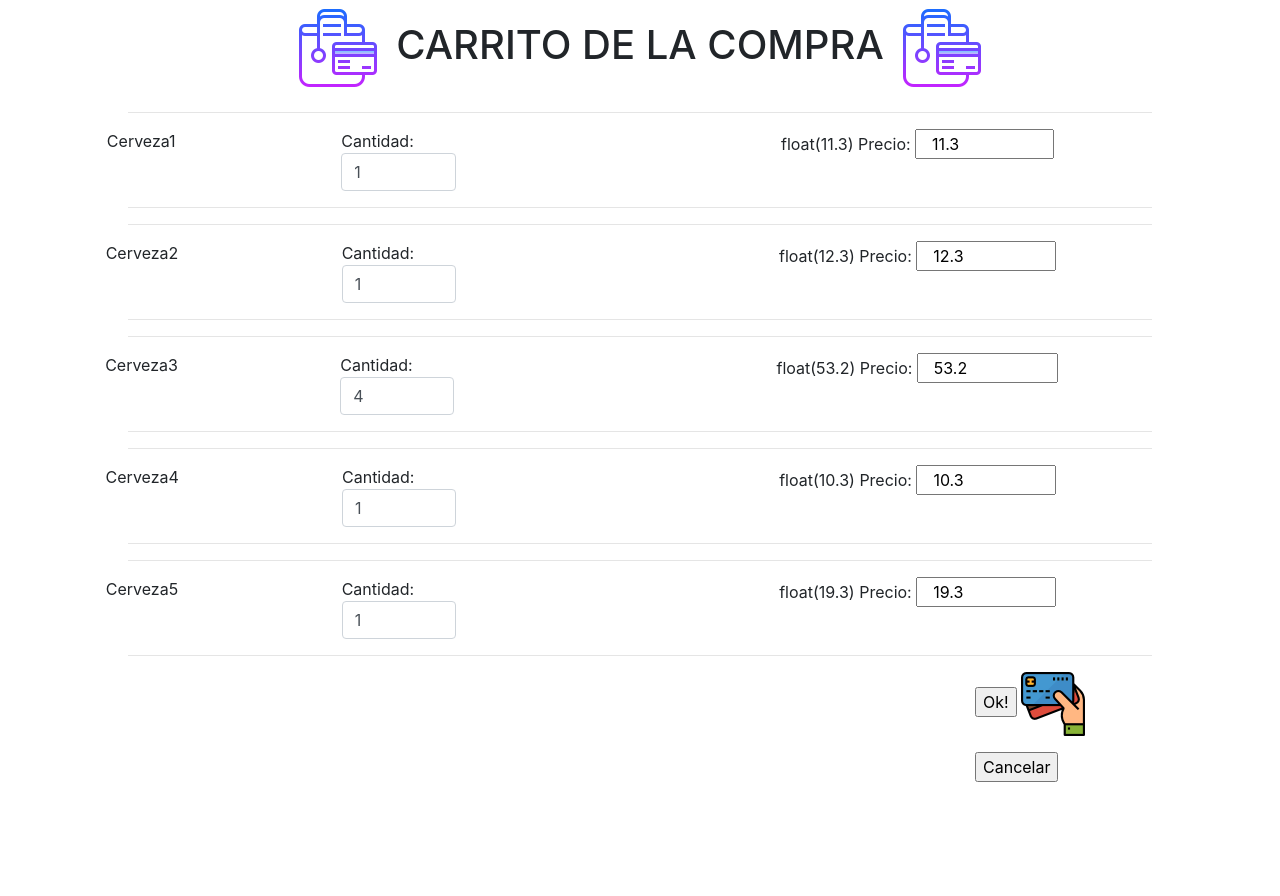
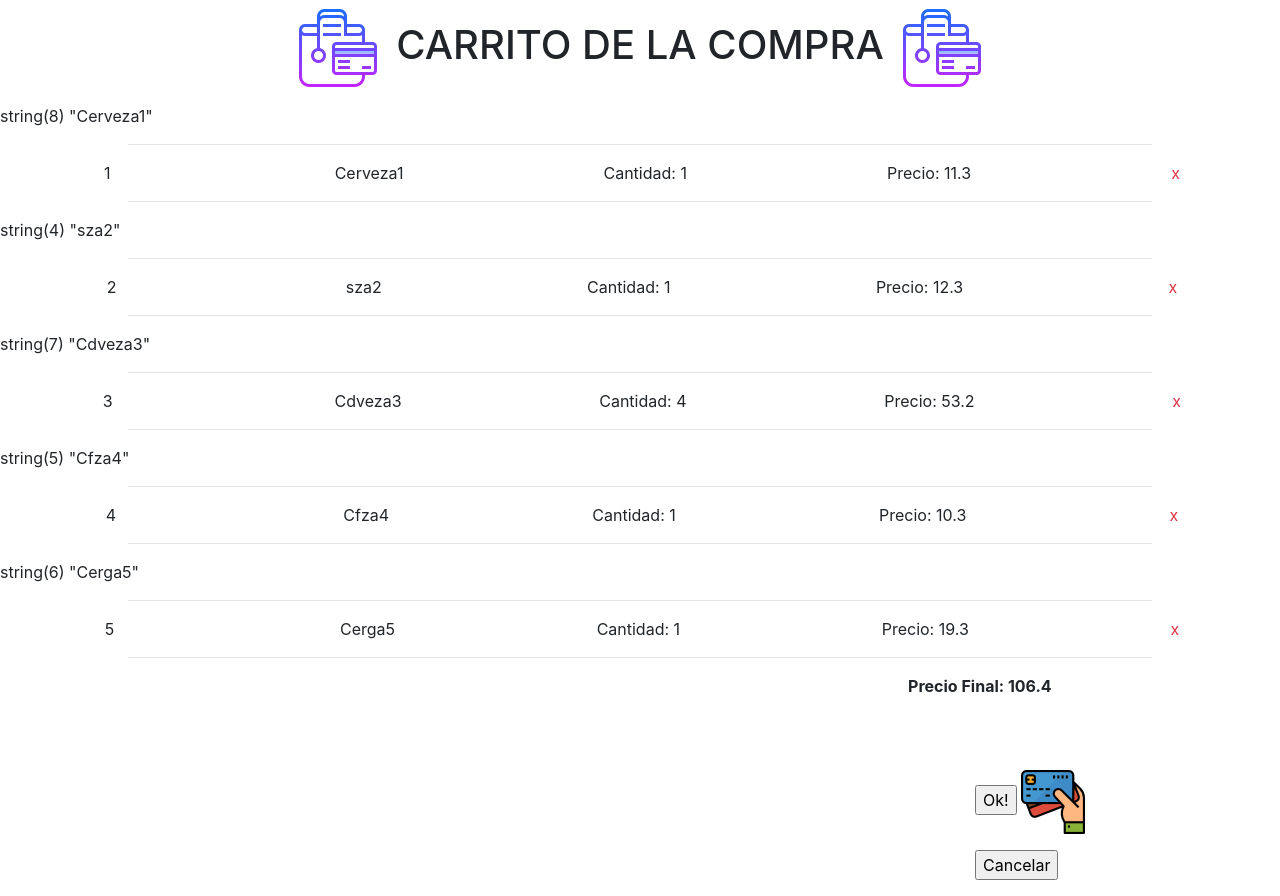
Before and after one commit to jimmosca/GetoBeerIt, a PHP site: page /CarritoCompra.php in a window 1280 px wide; the page is wider, and only the part inside the window is pictured. Before the commit the page ends 782 px from the top of that part, so only its background shows below. Run offline with PHP 8.4, Linux system fonts and the light colour scheme; some libraries are stand-ins or nearby versions.

Commit message:
CarritoCompra.php casi finalizado

```diff
--- a/CarritoCompra.php
+++ b/CarritoCompra.php
@@ -4,7 +4,7 @@
 <meta name="viewport" content="width=device-width, initial-scale=1, shrink-to-fit=no">
   <link rel="stylesheet" href="https://stackpath.bootstrapcdn.com/bootstrap/4.2.1/css/bootstrap.min.css" integrity="sha384-GJzZqFGwb1QTTN6wy59ffF1BuGJpLSa9DkKMp0DgiMDm4iYMj70gZWKYbI706tWS" crossorigin="anonymous">
 <title>Ejercicio 1</title>
- <script src="CarritoCompra.js"></script>
+ <script src="script.js"></script>
  <link rel="stylesheet" type="text/css" href="Estilos.css">
 </head>
 <body>
@@ -20,38 +20,41 @@ for ($anadido=0; $anadido < 1; $anadido++) {
   // code...
 }
 $carrito = array ( "Cerveza1"  => array ( "Precio" => 11.3, "Cantidad" => 1),
-                   "Cerveza2"  => array ( "Precio" => 12.3, "Cantidad" => 1),
-                   "Cerveza3"  => array ( "Precio" => 13.3, "Cantidad" => 4),
-                   "Cerveza4"  => array ( "Precio" => 10.3, "Cantidad" => 1),
-                   "Cerveza5"  => array ( "Precio" => 19.3, "Cantidad" => 1));
+                   "sza2"  => array ( "Precio" => 12.3, "Cantidad" => 1),
+                   "Cdveza3"  => array ( "Precio" => 13.3, "Cantidad" => 4),
+                   "Cfza4"  => array ( "Precio" => 10.3, "Cantidad" => 1),
+                   "Cerga5"  => array ( "Precio" => 19.3, "Cantidad" => 1));
+$cont=0;
+$precioFinal=0;
+foreach ($carrito as $clave => $valor) {
+$cont++;
 
-
-foreach ($carrito as $clave => $valor) {
-
+var_dump($clave);
 echo"
   <hr width='80%' />
-  <div class='d-flex justify-content-around'>
-        <div class='ml-4'>
+  <div class='d-flex justify-content-around' id=$cont>
+  <div class='ml-1' >
+    $cont
+  </div>
+        <div class='ml-4' >
           {$clave}
         </div>
-        <div col-6> Cantidad: <input type='number' class='form-control col-5' onclick='refrescar()' name='menos' value = {$valor['Cantidad']}></div>
+        <div col-6> Cantidad: {$valor['Cantidad']} </div>
         <div>";
-$precio = $valor["Precio"] * $valor["Cantidad"];
-var_dump($precio);
-           echo "Precio: <input type='text' value=$precio class='field left col-4' readonly>
+        $precio = $valor['Cantidad']*$valor['Precio'];
+        echo "Precio: $precio
         </div>
+        <div class = 'text-danger' onclick = quitar($cont)> x </div>
    </div>
   <hr width='80%' />";
-
-
-    // $array[3] se actualizará con cada valor de $array...
-
-
+  $precioFinal=$precioFinal+$precio;
 }
-
+echo "<div class = 'text-right col-4 offset-6'><b>Precio Final: $precioFinal </b></div>";
 ?>
 
 
+
+<br><br><br>
 <form action="login.php" method="post" class = "col-4 offset-9" >
 	<input type="submit" value="Ok!" name="Comprar">
   <img src="imagenes/tarjeta.png">
--- a/script.js
+++ b/script.js
@@ -4,7 +4,7 @@ function verificarUsuario() {
   objJSON = JSON.stringify(obj);
 
   var xhttp = new XMLHttpRequest();
-  xhttp.open("POST", "http://localhost/mic/GetoBeerIt/comprobarUsr.php");
+  xhttp.open("POST", "./comprobarUsr.php");
   xhttp.setRequestHeader("Content-Type", "application/json");
 
   xhttp.onreadystatechange = function() {
@@ -42,5 +42,13 @@ function verificarUsuario() {
   };
 
   xhttp.send(objJSON);
+}
+
+function quitar(cerveza){
+
+console.log(cerveza);
+
+elto = document.getElementById(cerveza)
+elto.innerHTML="Eliminado";
 
 }
```
